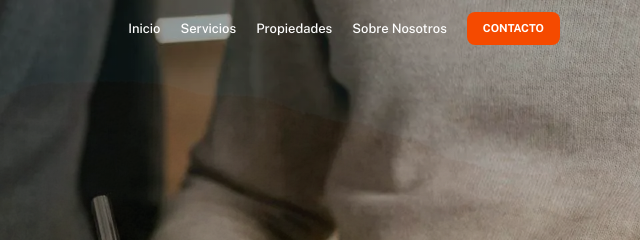
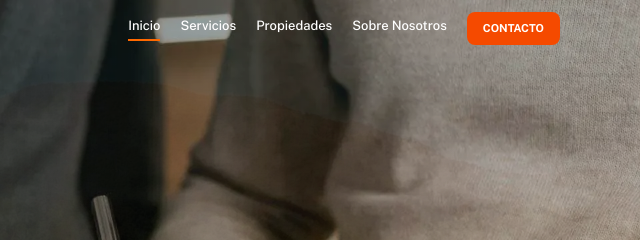
Before and after one commit to Patgsj/arriagada_consultores, a website: page index.html in a window 1280 px wide. Shown: the top 240 px of the page, 640-1280 px from the left. Drawn offline with nearby package versions, Linux system fonts and the light colour scheme.

Commit message:
Agregar subrayado naranjo para marcar la seccion activa del menu
Al dejar el texto siempre blanco, la negrita sola no se notaba lo
suficiente al navegar. Se agrega una linea naranja bajo el enlace de
la seccion en la que estas, manteniendo el texto blanco legible.

```diff
--- a/navbar.html
+++ b/navbar.html
@@ -8,10 +8,10 @@
       </a>
 
       <div class="hidden lg:flex items-center space-x-5 ml-auto">
-        <a href="index.html#inicio" class="text-white text-[13px] font-medium hover:text-white transition-colors duration-500 whitespace-nowrap">Inicio</a>
-        <a href="index.html#servicios" class="text-white text-[13px] font-medium hover:text-white transition-colors duration-500 whitespace-nowrap">Servicios</a>
-        <a href="index.html#propiedades" class="text-white text-[13px] font-medium hover:text-white transition-colors duration-500 whitespace-nowrap">Propiedades</a>
-        <a href="index.html#nosotros" class="text-white text-[13px] font-medium hover:text-white transition-colors duration-500 whitespace-nowrap">Sobre Nosotros</a>
+        <a href="index.html#inicio" class="text-white text-[13px] font-medium hover:text-white transition-colors duration-500 whitespace-nowrap border-b-2 border-transparent pb-1">Inicio</a>
+        <a href="index.html#servicios" class="text-white text-[13px] font-medium hover:text-white transition-colors duration-500 whitespace-nowrap border-b-2 border-transparent pb-1">Servicios</a>
+        <a href="index.html#propiedades" class="text-white text-[13px] font-medium hover:text-white transition-colors duration-500 whitespace-nowrap border-b-2 border-transparent pb-1">Propiedades</a>
+        <a href="index.html#nosotros" class="text-white text-[13px] font-medium hover:text-white transition-colors duration-500 whitespace-nowrap border-b-2 border-transparent pb-1">Sobre Nosotros</a>
 
         <a href="index.html#contacto" class="text-[11px] font-bold text-white bg-orange-600 hover:bg-orange-700 px-4 py-2 rounded-lg uppercase transition-colors duration-500 whitespace-nowrap">
           Contacto
--- a/src/main.js
+++ b/src/main.js
@@ -202,7 +202,8 @@ document.addEventListener('DOMContentLoaded', () => {
                   link.classList.add('bg-white', 'text-orange-600', 'hover:bg-gray-100');
               }
           } else {
-              link.classList.add('text-white', 'font-bold');
+              link.classList.add('text-white', 'font-bold', 'border-orange-500');
+              link.classList.remove('border-transparent');
           }
       } else {
           if (isButton) {
@@ -211,8 +212,8 @@ document.addEventListener('DOMContentLoaded', () => {
                   link.classList.remove('bg-white', 'text-orange-600', 'hover:bg-gray-100');
               }
           } else {
-              link.classList.add('text-white');
-              link.classList.remove('font-bold');
+              link.classList.add('text-white', 'border-transparent');
+              link.classList.remove('font-bold', 'border-orange-500');
           }
       }
     });
```
Also changed, not shown: src/output.css.
